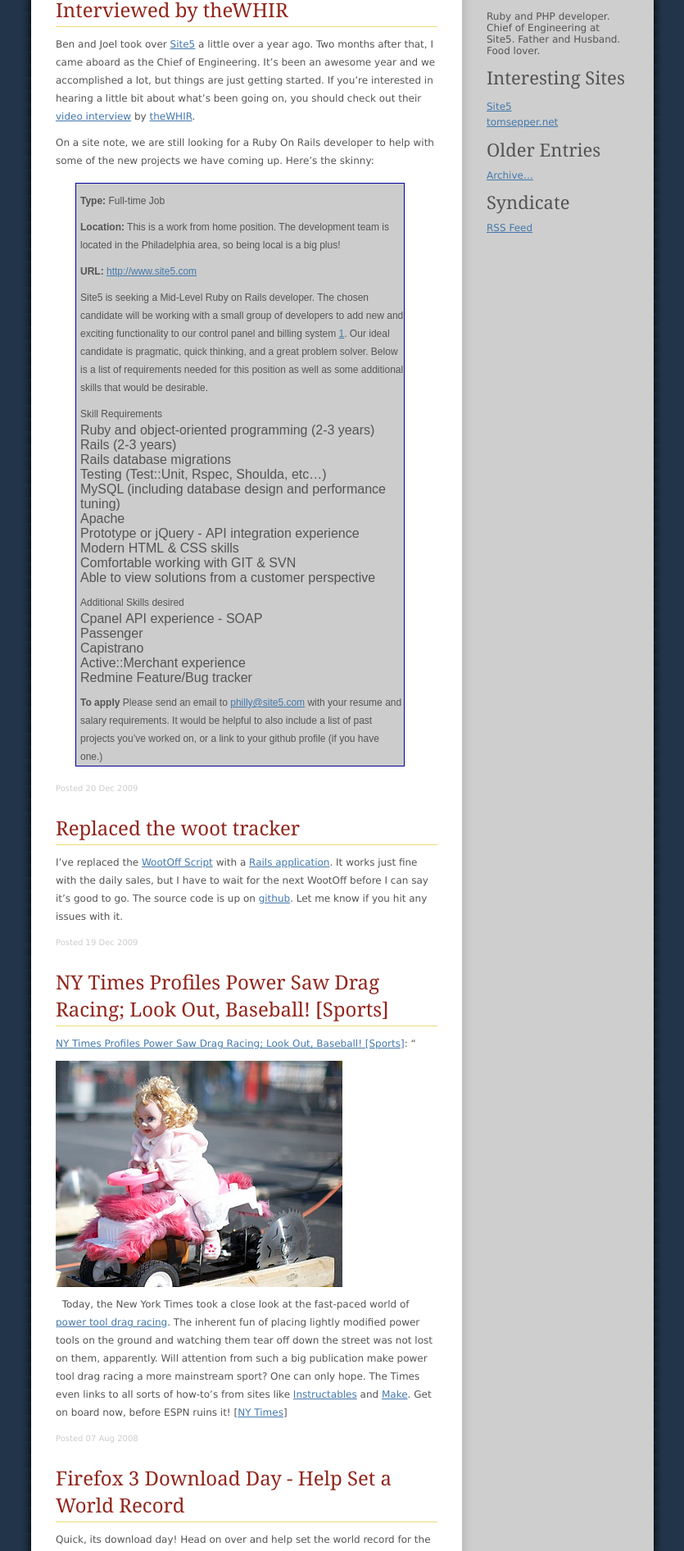
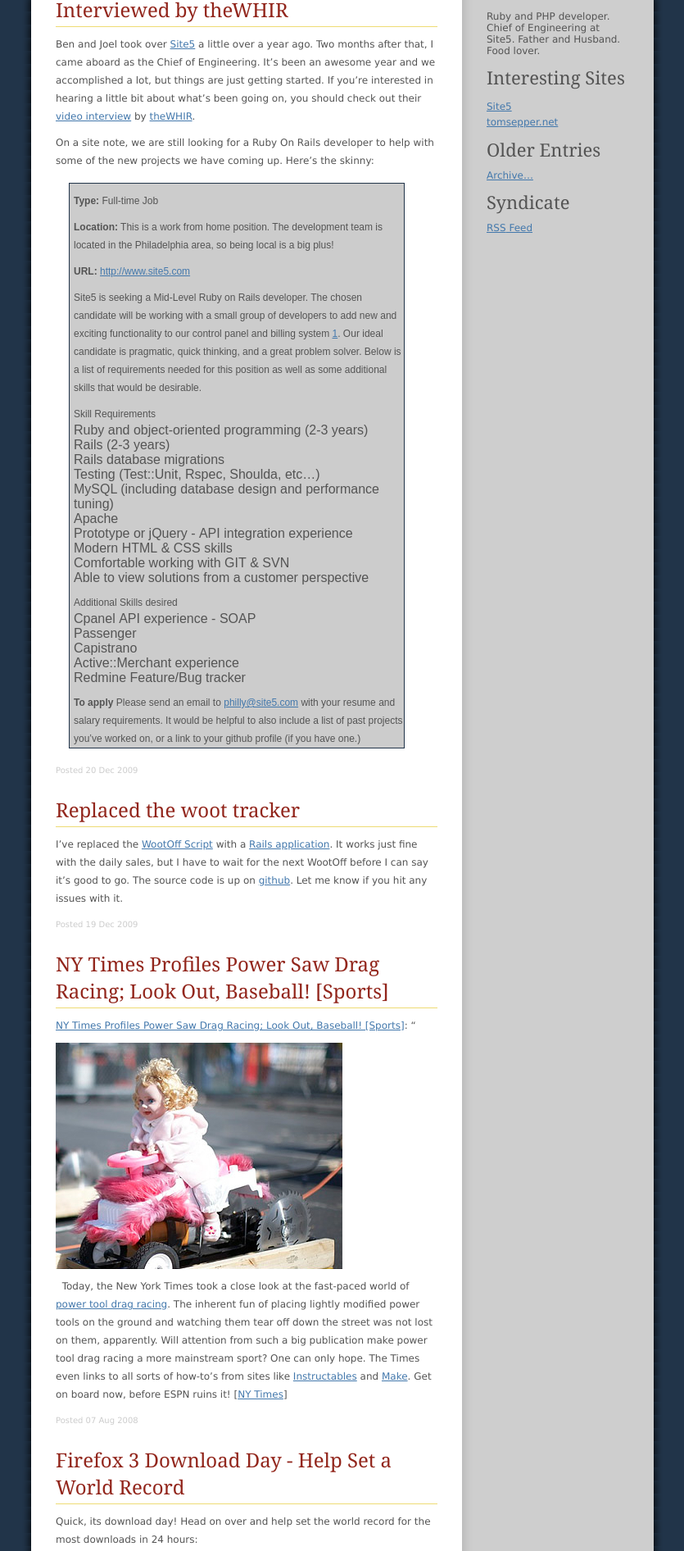
Before and after one commit to jmazzi/jmazzi.github.com, a Jekyll site: the page built from index.html, in a window 1280 px wide. Shown: the part 450-2342 px from the top of the page at 82% size, without its empty margins (222-1057 px from the left). Built offline with Jekyll 4.4.1, drawn with Linux system fonts in a browser that asks for light colours.

Commit message:
Fix blockquote border

```diff
--- a/css/style.css
+++ b/css/style.css
@@ -10,18 +10,15 @@ caption,th {text-align: left; }
 table {border-collapse: collapse;}
 
 blockquote {
-  border-top: 1px solid #000099;
-  border-bottom: 1px solid #000099;
-  border-left: 1px solid #000099;
-  border-right: 1px solid #000099;
-  margin-left: 1.5em;
+  border-top: 1px solid #213449;
+  border-bottom: 1px solid #213449;
+  border-left: 1px solid #213449;
+  border-right: 1px solid #213449;
+  margin-left: 1em;
   padding-left: 5px;
   background-color: #ccc;
   font-family: Arial;
 }
-
-
-
 /***** Type Default *****/
 h1, h2, h3,  h4, h5, h6{font-family: Georgia, "Times New Roman", Times, serif; margin-bottom:10px}
 h1{font-size:36px;}
```
